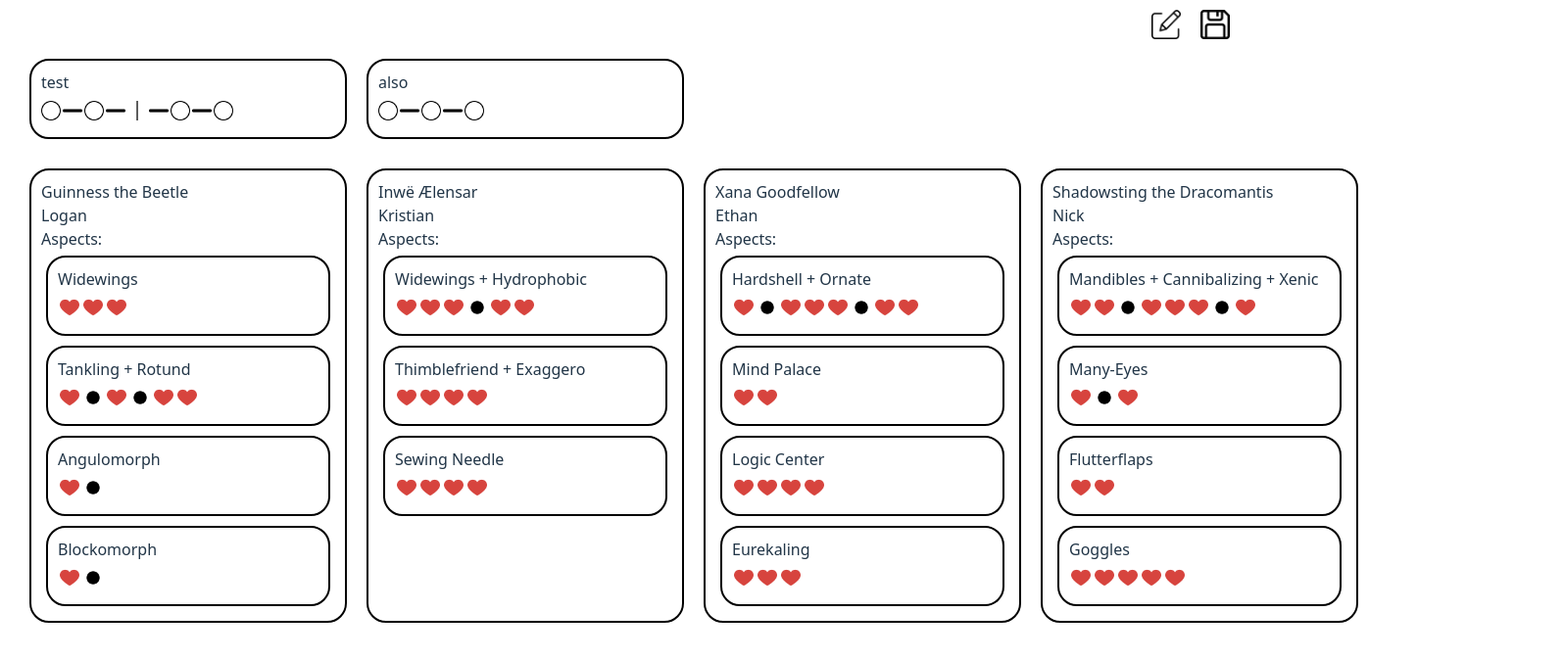
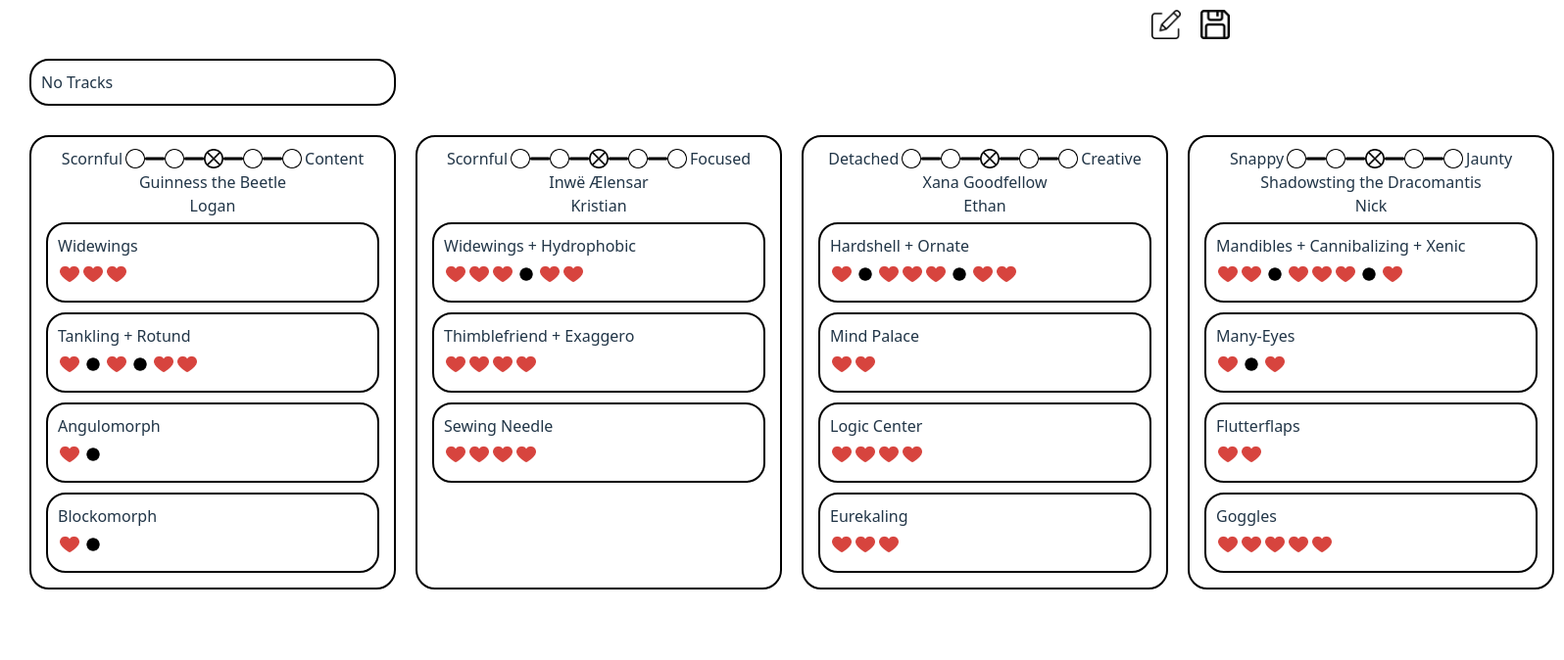
Before and after one commit to ljleifer/pico-tracker, a Vue app: page / in a window 1280 px wide. Shown: the top 674 px of the page at 98% size, 1596 px wide, since content can reach past the window. Built offline with nearby package versions, Linux system fonts and the light colour scheme.

Commit message:
session 1 upgrades

```diff
--- a/src/components/PicoTracker.vue
+++ b/src/components/PicoTracker.vue
@@ -53,6 +53,10 @@
         <input type="text" v-model="character.characterName">
         <p>Player Name:</p>
         <input type="text" v-model="character.playerName">
+        <p>Negative Mood</p>
+        <input type="text" v-model="character.negativeMood">
+        <p>Positive Mood</p>
+        <input type="text" v-model="character.positiveMood">
         <p>Aspects:</p>
         <div v-if="character.aspects.length == 0" class="box">
           <p>NONE</p>
@@ -74,11 +78,30 @@
         <p>No Characters</p>
       </div>
       <div v-else v-for="character in characterData" class="box column fixed">
-        <p>{{ character.characterName }}</p>
-        <p>{{ character.playerName }}</p>
-        <p>Aspects:</p>
+        <div class="mood">
+          <div style="flex: 1;"></div>
+          <p style="margin-right: 3px;">{{ character.negativeMood }}</p>
+          <img v-if="character.mood == '1'" src="../assets/circle-x.png"/>
+          <img v-else src="../assets/circle.png" @click="setMood(character, '1')"/>
+          <img src="../assets/dash.png" style="cursor: default;"/>
+          <img v-if="character.mood == '2'" src="../assets/circle-x.png"/>
+          <img v-else src="../assets/circle.png" @click="setMood(character, '2')"/>
+          <img src="../assets/dash.png" style="cursor: default;"/>
+          <img v-if="character.mood == '3'" src="../assets/circle-x.png"/>
+          <img v-else src="../assets/circle.png" @click="setMood(character, '3')"/>
+          <img src="../assets/dash.png" style="cursor: default;"/>
+          <img v-if="character.mood == '4'" src="../assets/circle-x.png"/>
+          <img v-else src="../assets/circle.png" @click="setMood(character, '4')"/>
+          <img src="../assets/dash.png" style="cursor: default;"/>
+          <img v-if="character.mood == '5'" src="../assets/circle-x.png"/>
+          <img v-else src="../assets/circle.png" @click="setMood(character, '5')"/>
+          <p style="margin-left: 3px;">{{ character.positiveMood }}</p>
+          <div style="flex: 1;"></div>
+        </div>
+        <p class="center">{{ character.characterName }}</p>
+        <p class="center">{{ character.playerName }}</p>
         <div v-if="character.aspects.length == 0" class="box">
-          <p>NONE</p>
+          <p>No Aspects</p>
         </div>
         <div v-else v-for="aspect, aspectIndex in character.aspects" class="box column" style="margin: 5px;">
           <p>{{ aspect.name }}</p>
@@ -112,6 +135,9 @@ export default {
       this.characterData.push({
         characterName: '',
         playerName: '',
+        mood: '3',
+        negativeMood: '',
+        positiveMood: '',
         aspects: [],
       })
     },
@@ -136,6 +162,9 @@ export default {
     },
     deleteAspect(characterIndex, aspectIndex) {
       this.characterData[characterIndex].aspects.splice(aspectIndex, 1)
+    },
+    setMood(character, mood) {
+      character.mood = mood
     },
     addNewTrack() {
       this.trackData.push({
@@ -162,8 +191,8 @@ export default {
     },
   },
   async beforeMount() {
-    this.characterData = JSON.parse(localStorage.getItem('picoCharacterData')) || [{"characterName":"Guinness the Beetle","playerName":"Logan","aspects":[{"name":"Widewings","health":"hhh"},{"name":"Tankling + Rotund","health":"h.h.hh"},{"name":"Angulomorph","health":"h."},{"name":"Blockomorph","health":"h."}]},{"characterName":"Inwë Ælensar","playerName":"Kristian","aspects":[{"name":"Widewings + Hydrophobic","health":"hhh.hh"},{"name":"Thimblefriend + Exaggero","health":"hhhh"},{"name":"Sewing Needle","health":"hhhh"}]},{"characterName":"Xana Goodfellow","playerName":"Ethan","aspects":[{"name":"Hardshell + Ornate","health":"h.hhh.hh"},{"name":"Mind Palace","health":"hh"},{"name":"Logic Center","health":"hhhh"},{"name":"Eurekaling","health":"hhh"}]},{"characterName":"Shadowsting the Dracomantis","playerName":"Nick","aspects":[{"name":"Mandibles + Cannibalizing + Xenic","health":"hh.hhh.h"},{"name":"Many-Eyes","health":"h.h"},{"name":"Flutterflaps","health":"hh"},{"name":"Goggles","health":"hhhhh"}]}]
-    this.trackData = JSON.parse(localStorage.getItem('picoTrackData')) || [{"name":"test","progress":"..|.."},{"name":"also","progress":"..."}]
+    this.characterData = JSON.parse(localStorage.getItem('picoCharacterData')) || [{"characterName":"Guinness the Beetle","playerName":"Logan","aspects":[{"name":"Widewings","health":"hhh"},{"name":"Tankling + Rotund","health":"h.h.hh"},{"name":"Angulomorph","health":"h."},{"name":"Blockomorph","health":"h."}],"negativeMood":"Scornful","positiveMood":"Content","mood":"3"},{"characterName":"Inwë Ælensar","playerName":"Kristian","aspects":[{"name":"Widewings + Hydrophobic","health":"hhh.hh"},{"name":"Thimblefriend + Exaggero","health":"hhhh"},{"name":"Sewing Needle","health":"hhhh"}],"negativeMood":"Scornful","positiveMood":"Focused","mood":"3"},{"characterName":"Xana Goodfellow","playerName":"Ethan","aspects":[{"name":"Hardshell + Ornate","health":"h.hhh.hh"},{"name":"Mind Palace","health":"hh"},{"name":"Logic Center","health":"hhhh"},{"name":"Eurekaling","health":"hhh"}],"positiveMood":"Creative","negativeMood":"Detached","mood":"3"},{"characterName":"Shadowsting the Dracomantis","playerName":"Nick","aspects":[{"name":"Mandibles + Cannibalizing + Xenic","health":"hh.hhh.h"},{"name":"Many-Eyes","health":"h.h"},{"name":"Flutterflaps","health":"hh"},{"name":"Goggles","health":"hhhhh"}],"negativeMood":"Snappy","positiveMood":"Jaunty","mood":"3"}]
+    this.trackData = JSON.parse(localStorage.getItem('picoTrackData')) || []
   },
 }
 </script>
@@ -193,10 +222,16 @@ export default {
   padding: 10px;
 }
 .fixed {
-  min-width: 300px;
+  min-width: 350px;
 }
 .column {
   flex-direction: column;
+}
+.mood > img {
+  margin: 2px 0;
+}
+.center {
+  margin: 0 auto;
 }
 img {
   height: 20px;
```
